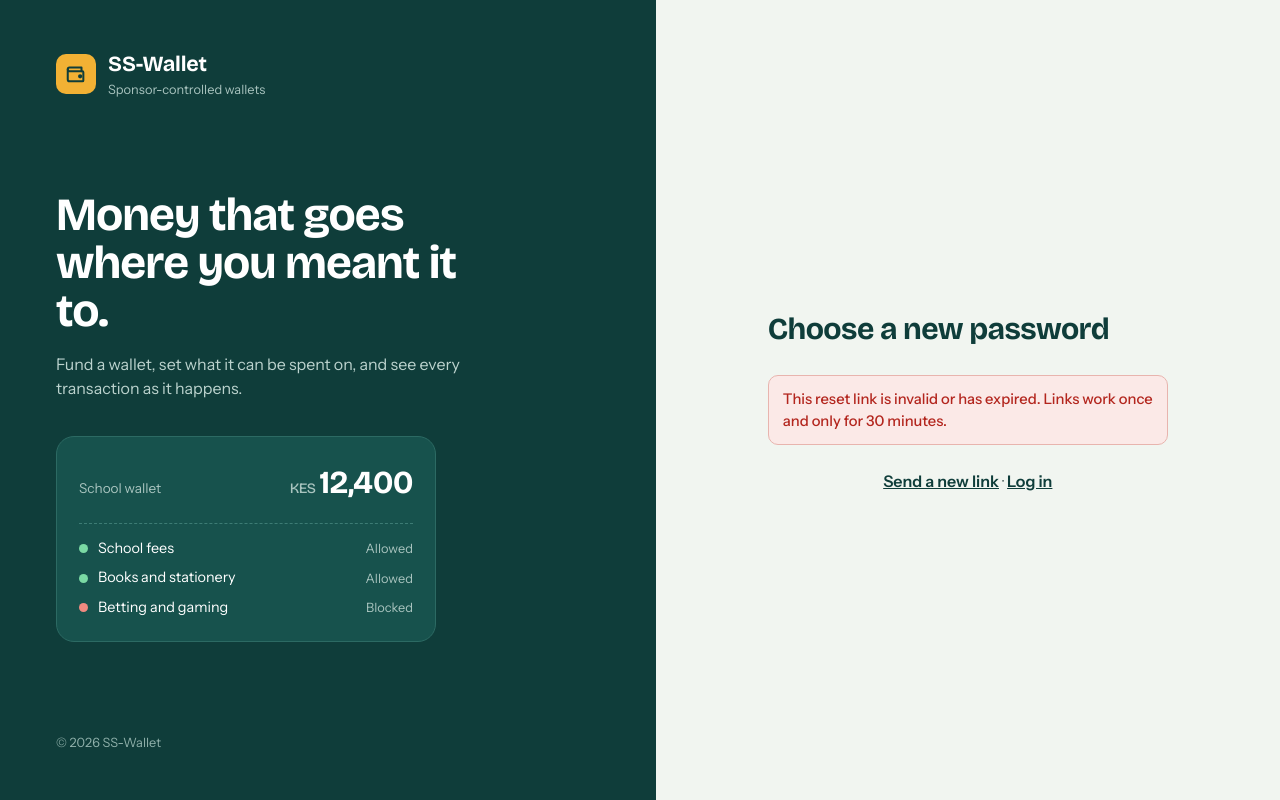
After one commit to Omardecoder/sponsor-controlled-wallet-system, a PHP site: page /sponsor-controlled-wallet-system/reset-password.php in a window 1280 px wide. The commit adds this page. Run offline with PHP 8.4, Linux system fonts and the light colour scheme.

Commit message:
Forgot password feature

```diff
--- /dev/null
+++ b/Backend/password_reset.php
@@ -0,0 +1,69 @@
+<?php
+// Backend/password_reset.php
+// Helpers for "Forgot password". A reset link carries a random token (64 hex characters).
+// Only its SHA-256 hash is stored in password_resets, so a copy of the database can't be used to
+// reset anyone's password. A token works once and expires 30 minutes after it is created.
+// Usage:  require_once __DIR__ . '/password_reset.php';
+
+const RESET_MINUTES      = 30;
+const RESET_MAX_PER_HOUR = 3;   // reset emails per account per hour (stops someone flooding an inbox)
+
+/** Creates a new token for the user (older unused ones stop working) and returns the plain token. */
+function create_reset(mysqli $conn, int $userId, string $ip): string
+{
+    $token = bin2hex(random_bytes(32));
+    $hash  = hash('sha256', $token);
+
+    $stmt = $conn->prepare('UPDATE password_resets SET used_at = NOW() WHERE user_id = ? AND used_at IS NULL');
+    $stmt->bind_param('i', $userId);
+    $stmt->execute();
+    $stmt->close();
+
+    $stmt = $conn->prepare(
+        'INSERT INTO password_resets (user_id, token_hash, expires_at, ip) VALUES (?, ?, DATE_ADD(NOW(), INTERVAL ' . RESET_MINUTES . ' MINUTE), ?)'
+    );
+    $stmt->bind_param('iss', $userId, $hash, $ip);
+    $stmt->execute();
+    $stmt->close();
+    return $token;
+}
+
+/** The valid (unused, not expired) reset row for a plain token, with the user's details, or null. */
+function find_reset(mysqli $conn, string $token): ?array
+{
+    if (!preg_match('/^[a-f0-9]{64}$/', $token)) {
+        return null;
+    }
+    $hash = hash('sha256', $token);
+    try {
+        $stmt = $conn->prepare(
+            'SELECT r.id, r.user_id, u.full_name, u.email
+             FROM password_resets r JOIN users u ON u.id = r.user_id
+             WHERE r.token_hash = ? AND r.used_at IS NULL AND r.expires_at > NOW()'
+        );
+        $stmt->bind_param('s', $hash);
+        $stmt->execute();
+        $row = $stmt->get_result()->fetch_assoc();
+        $stmt->close();
+        return $row ?: null;
+    } catch (Throwable $e) {
+        return null;   // table not created yet (Step 26 SQL not run)
+    }
+}
+
+/** How many reset emails this user was sent in the last hour. */
+function recent_resets(mysqli $conn, int $userId): int
+{
+    $stmt = $conn->prepare('SELECT COUNT(*) AS n FROM password_resets WHERE user_id = ? AND created_at > NOW() - INTERVAL 1 HOUR');
+    $stmt->bind_param('i', $userId);
+    $stmt->execute();
+    $n = (int) $stmt->get_result()->fetch_assoc()['n'];
+    $stmt->close();
+    return $n;
+}
+
+/** The base address for links in emails: APP_URL from mail_config.php (never taken from the request). */
+function app_url(): string
+{
+    return defined('APP_URL') ? rtrim(APP_URL, '/') : 'http://localhost/sponsor-controlled-wallet-system';
+}
--- a/Frontend/login.php
+++ b/Frontend/login.php
@@ -241,6 +241,7 @@ $tagline = 'Sponsor-controlled wallets';
 
           <div class="row">
             <label class="remember"><input type="checkbox" name="remember"> Keep me logged in</label>
+            <a href="forgot-password.php">Forgot password?</a>
           </div>
 
           <button type="submit" class="btn">Log in</button>
--- /dev/null
+++ b/Frontend/reset-password.php
@@ -0,0 +1,267 @@
+<?php
+// Frontend/reset-password.php?token=...
+// Step 2 of resetting a password: the link from the email opens this page. If the token is valid
+// (exists, not used, not expired) the user chooses a new password. Posts to ../Backend/reset_process.php.
+session_start();
+require_once __DIR__ . '/../Backend/db.php';
+require_once __DIR__ . '/../Backend/password_reset.php';
+
+$token = (string) ($_GET['token'] ?? $_SESSION['reset_token'] ?? '');
+$error = $_SESSION['reset_error'] ?? '';
+unset($_SESSION['reset_error'], $_SESSION['reset_token']);
+
+$valid = $token !== '' && find_reset($conn, $token) !== null;
+
+$appName = 'SS-Wallet';
+$tagline = 'Sponsor-controlled wallets';
+?>
+<!DOCTYPE html>
+<html lang="en">
+<head>
+  <meta charset="UTF-8">
+  <meta name="viewport" content="width=device-width, initial-scale=1">
+  <title>Reset password | <?= htmlspecialchars($appName) ?></title>
+  <link rel="preconnect" href="https://fonts.googleapis.com">
+  <link rel="preconnect" href="https://fonts.gstatic.com" crossorigin>
+  <link href="https://fonts.googleapis.com/css2?family=Bricolage+Grotesque:opsz,wght@12..96,500;12..96,700&family=Instrument+Sans:wght@400;500;600&display=swap" rel="stylesheet">
+  <style>
+    :root {
+      --forest: #0f3d3a;
+      --forest-2: #17524d;
+      --paper: #f1f5f0;
+      --ink: #1b2a29;
+      --muted: #5d6f6c;
+      --line: #cfdad6;
+      --saffron: #f2b134;
+      --white: #ffffff;
+      --danger: #b3261e;
+      --display: "Bricolage Grotesque", "Trebuchet MS", Arial, sans-serif;
+      --body: "Instrument Sans", "Segoe UI", Arial, sans-serif;
+    }
+    * { box-sizing: border-box; margin: 0; padding: 0; }
+    html, body { height: 100%; }
+    body {
+      font-family: var(--body);
+      color: var(--ink);
+      background: var(--paper);
+      line-height: 1.5;
+    }
+
+    .page { display: grid; grid-template-columns: 1.05fr 1fr; min-height: 100%; }
+
+    /* ---------- Left: brand + wallet preview ---------- */
+    .brand-side {
+      background: var(--forest);
+      color: var(--white);
+      padding: 48px 56px;
+      display: flex;
+      flex-direction: column;
+      justify-content: space-between;
+      gap: 40px;
+    }
+    .logo { display: flex; align-items: center; gap: 12px; }
+    .logo-mark {
+      width: 40px; height: 40px; border-radius: 10px;
+      background: var(--saffron); color: var(--forest);
+      display: grid; place-items: center;
+    }
+    .logo-name { font-family: var(--display); font-weight: 700; font-size: 1.35rem; letter-spacing: -0.01em; }
+    .logo-tag { font-size: .8rem; color: #a9c4bf; }
+
+    .pitch h1 {
+      font-family: var(--display);
+      font-weight: 700;
+      font-size: clamp(2rem, 3.6vw, 3.1rem);
+      line-height: 1.05;
+      letter-spacing: -0.02em;
+      max-width: 14ch;
+    }
+    .pitch p { margin-top: 16px; color: #bcd3ce; max-width: 40ch; }
+
+    /* the one memorable element: a wallet with rules */
+    .wallet {
+      margin-top: 36px;
+      max-width: 380px;
+      background: var(--forest-2);
+      border: 1px solid #2c6a63;
+      border-radius: 18px;
+      padding: 22px;
+    }
+    .wallet-top { display: flex; justify-content: space-between; align-items: baseline; }
+    .wallet-label { font-size: .85rem; color: #a9c4bf; }
+    .wallet-amount { font-family: var(--display); font-weight: 700; font-size: 2rem; letter-spacing: -0.02em; }
+    .wallet-amount small { font-size: .9rem; font-weight: 500; color: #a9c4bf; margin-right: 4px; }
+    .rules { margin-top: 16px; border-top: 1px dashed #3d7c75; padding-top: 14px; display: grid; gap: 8px; list-style: none; }
+    .rules li { display: flex; align-items: center; gap: 10px; font-size: .9rem; }
+    .dot { width: 9px; height: 9px; border-radius: 50%; flex: none; }
+    .dot.ok { background: #7ad9a4; }
+    .dot.no { background: #f08a80; }
+    .rules .state { margin-left: auto; color: #a9c4bf; font-size: .8rem; }
+
+    .foot-note { font-size: .8rem; color: #8fb0aa; }
+
+    /* ---------- Right: form ---------- */
+    .form-side { display: grid; place-items: center; padding: 40px 24px; }
+    .form-wrap { width: 100%; max-width: 400px; }
+    .mobile-logo { display: none; margin-bottom: 28px; }
+    .mobile-logo .logo-name { color: var(--forest); }
+
+    .form-wrap h2 {
+      font-family: var(--display);
+      font-weight: 700;
+      font-size: 1.9rem;
+      letter-spacing: -0.02em;
+      color: var(--forest);
+    }
+    .form-wrap .sub { margin-top: 6px; color: var(--muted); }
+
+    form { margin-top: 28px; display: grid; gap: 18px; }
+    .field label { display: block; font-weight: 600; font-size: .92rem; margin-bottom: 6px; }
+    .input-box { position: relative; }
+    input[type="text"], input[type="password"] {
+      width: 100%;
+      font: inherit;
+      color: var(--ink);
+      background: var(--white);
+      border: 1.5px solid var(--line);
+      border-radius: 10px;
+      padding: 13px 14px;
+      transition: border-color .15s, box-shadow .15s;
+    }
+    input::placeholder { color: #94a5a2; }
+    input:focus { outline: none; border-color: var(--forest); box-shadow: 0 0 0 3px rgba(242, 177, 52, .45); }
+    .hint { margin-top: 5px; font-size: .82rem; color: var(--muted); }
+
+    .toggle {
+      position: absolute; right: 8px; top: 50%; transform: translateY(-50%);
+      background: none; border: 0; cursor: pointer;
+      font: inherit; font-size: .85rem; font-weight: 600; color: var(--forest);
+      padding: 6px 8px; border-radius: 6px;
+    }
+    .toggle:focus-visible { outline: 3px solid var(--saffron); }
+    #password { padding-right: 70px; }
+
+    .row { display: flex; justify-content: space-between; align-items: center; font-size: .9rem; }
+    .remember { display: flex; align-items: center; gap: 8px; color: var(--muted); }
+    .remember input { width: 16px; height: 16px; accent-color: var(--forest); }
+    a { color: var(--forest); font-weight: 600; }
+    a:focus-visible { outline: 3px solid var(--saffron); border-radius: 4px; }
+
+    .btn {
+      font: inherit; font-weight: 600; font-size: 1rem;
+      background: var(--forest); color: var(--white);
+      border: 0; border-radius: 10px; padding: 14px 16px; cursor: pointer;
+      transition: background .15s;
+    }
+    .btn:hover { background: var(--forest-2); }
+    .btn:focus-visible { outline: 3px solid var(--saffron); outline-offset: 2px; }
+
+    .alert {
+      margin-top: 22px; padding: 12px 14px; border-radius: 10px;
+      background: #fbe9e7; border: 1.5px solid #e8b4ae; color: var(--danger);
+      font-size: .92rem; font-weight: 500;
+    }
+    .alert-success { background: #e4f3ea; border-color: #a9d3b9; color: #1d6b3a; }
+    .alert + form { margin-top: 18px; }
+    .register { margin-top: 24px; text-align: center; color: var(--muted); }
+
+    @media (max-width: 860px) {
+      .page { grid-template-columns: 1fr; }
+      .brand-side { display: none; }
+      .mobile-logo { display: flex; }
+      .form-side { place-items: start center; padding-top: 48px; }
+    }
+    @media (prefers-reduced-motion: reduce) { * { transition: none !important; } }
+  </style>
+</head>
+<body>
+  <div class="page">
+
+    <!-- Brand side -->
+    <aside class="brand-side">
+      <div class="logo">
+        <div class="logo-mark" aria-hidden="true">
+          <svg width="22" height="22" viewBox="0 0 24 24" fill="none" stroke="currentColor" stroke-width="2.2" stroke-linecap="round" stroke-linejoin="round"><path d="M3 7a2 2 0 0 1 2-2h13v4"/><path d="M3 7v11a2 2 0 0 0 2 2h14a1 1 0 0 0 1-1v-9a1 1 0 0 0-1-1H5a2 2 0 0 1-2-2z"/><circle cx="16.5" cy="14.5" r="1.2" fill="currentColor"/></svg>
+        </div>
+        <div>
+          <div class="logo-name"><?= htmlspecialchars($appName) ?></div>
+          <div class="logo-tag"><?= htmlspecialchars($tagline) ?></div>
+        </div>
+      </div>
+
+      <div class="pitch">
+        <h1>Money that goes where you meant it to.</h1>
+        <p>Fund a wallet, set what it can be spent on, and see every transaction as it happens.</p>
+
+        <div class="wallet" aria-hidden="true">
+          <div class="wallet-top">
+            <span class="wallet-label">School wallet</span>
+            <span class="wallet-amount"><small>KES</small>12,400</span>
+          </div>
+          <ul class="rules">
+            <li><span class="dot ok"></span>School fees <span class="state">Allowed</span></li>
+            <li><span class="dot ok"></span>Books and stationery <span class="state">Allowed</span></li>
+            <li><span class="dot no"></span>Betting and gaming <span class="state">Blocked</span></li>
+          </ul>
+        </div>
+      </div>
+
+      <p class="foot-note">&copy; <?= date('Y') ?> <?= htmlspecialchars($appName) ?></p>
+    </aside>
+
+    <!-- Form side -->
+    <main class="form-side">
+      <div class="form-wrap">
+        <div class="logo mobile-logo">
+          <div class="logo-mark" aria-hidden="true">
+            <svg width="22" height="22" viewBox="0 0 24 24" fill="none" stroke="currentColor" stroke-width="2.2" stroke-linecap="round" stroke-linejoin="round"><path d="M3 7a2 2 0 0 1 2-2h13v4"/><path d="M3 7v11a2 2 0 0 0 2 2h14a1 1 0 0 0 1-1v-9a1 1 0 0 0-1-1H5a2 2 0 0 1-2-2z"/><circle cx="16.5" cy="14.5" r="1.2" fill="currentColor"/></svg>
+          </div>
+          <div class="logo-name"><?= htmlspecialchars($appName) ?></div>
+        </div>
+
+        <h2>Choose a new password</h2>
+
+        <?php if (!$valid): ?>
+          <div class="alert" role="alert">This reset link is invalid or has expired. Links work once and only for 30 minutes.</div>
+          <p class="register"><a href="forgot-password.php">Send a new link</a> · <a href="login.php">Log in</a></p>
+        <?php else: ?>
+          <p class="sub">Use at least 8 characters. After saving, log in with your new password.</p>
+          <?php if ($error !== ''): ?>
+            <div class="alert" role="alert"><?= htmlspecialchars($error) ?></div>
+          <?php endif; ?>
+
+          <form action="../Backend/reset_process.php" method="post" novalidate>
+            <input type="hidden" name="token" value="<?= htmlspecialchars($token) ?>">
+            <div class="field">
+              <label for="password">New password</label>
+              <div class="input-box">
+                <input type="password" id="password" name="password" placeholder="At least 8 characters" autocomplete="new-password" required>
+                <button type="button" class="toggle" id="toggle" aria-controls="password" aria-pressed="false">Show</button>
+              </div>
+            </div>
+            <div class="field">
+              <label for="confirm_password">Confirm new password</label>
+              <input type="password" id="confirm_password" name="confirm_password" placeholder="Type it again" autocomplete="new-password" required>
+            </div>
+            <button type="submit" class="btn">Save new password</button>
+          </form>
+        <?php endif; ?>
+      </div>
+    </main>
+
+  </div>
+
+  <script>
+    const pw = document.getElementById('password');
+    const btn = document.getElementById('toggle');
+    if (pw && btn) {
+      btn.addEventListener('click', () => {
+        const show = pw.type === 'password';
+        pw.type = show ? 'text' : 'password';
+        btn.textContent = show ? 'Hide' : 'Show';
+        btn.setAttribute('aria-pressed', show);
+      });
+    }
+  </script>
+</body>
+</html>
```
Also changed, not shown: Backend/forgot_process.php (added, +66 -0 lines), Backend/reset-process.php (added, +90 -0 lines), Frontend/forgot-password.php (added, +245 -0 lines), Backend/lib/Exception.php (added), Backend/lib/SMTP.php (added), Backend/mail_config.example.php (added), Backend/mailer.php (added), 3 other files.
